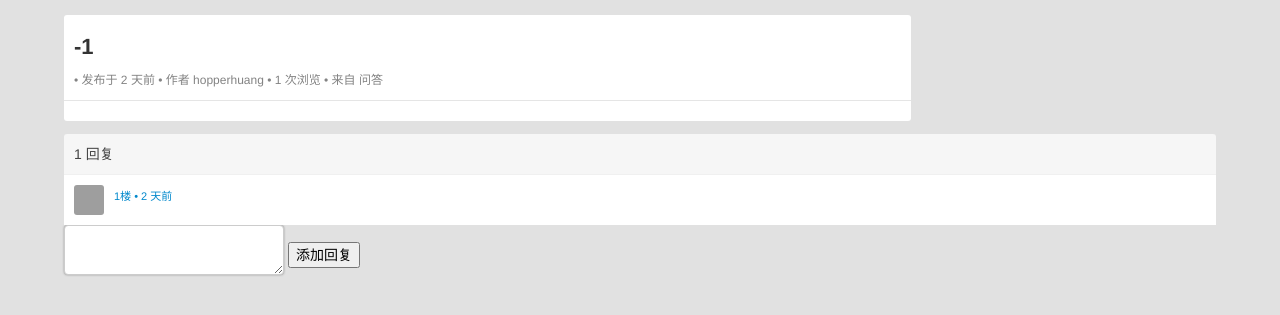
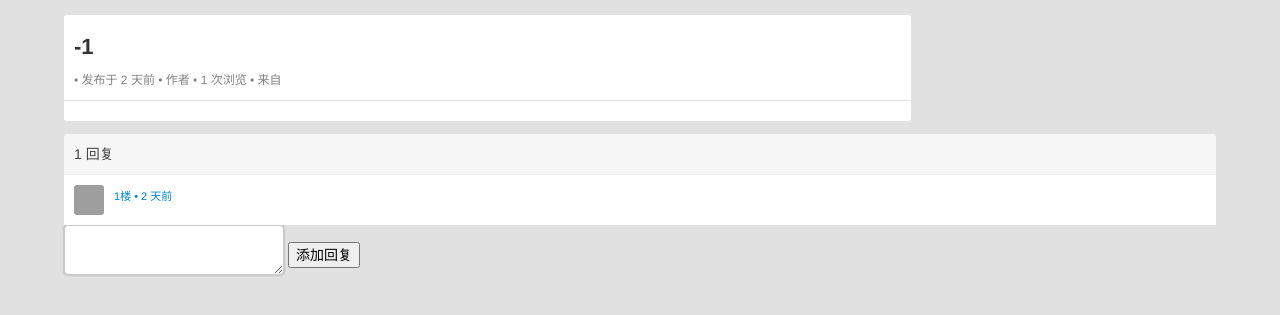
Before and after one commit to Fanlei13/bbs, a Flask app: page /topic/1 in a window 1280 px wide. Shown: the top 315 px of the page. Run offline with Flask 2, Linux system fonts and the light colour scheme; a database or web service that is not in the repository returns one stand-in record (values such as "Sample title"); some libraries are stand-ins or nearby versions; grey boxes are pictures that could not be loaded.

Commit message:
update config.py profile.html detail.html

```diff
--- a/config.py
+++ b/config.py
@@ -1,3 +1,3 @@
 secret_key = 'web18 bbs'
-user_file_director = r'C:\Users\akirayu101\Documents\web20\user_image'
+user_file_director = r'/home/lei/Downloads/web20-3/user_image'
 accept_user_file_type = ['jpg', 'gif', 'png']
--- a/templates/profile.html
+++ b/templates/profile.html
@@ -17,9 +17,9 @@
     </div>
     <title>Upload new File</title>
     <h1>Upload new File</h1>
-    <form method=post action={{ url_for(.add_img) }} enctype=multipart/form-data>
+    <form method=post action="{{ url_for('.add_img') }}" enctype=multipart/form-data>
       <p><input type=file name=file>
-         <input type=submit value=Upload>
+          <input type=submit value=Upload></p>>
     </form>
 
 </body>
--- a/templates/topic/detail.html
+++ b/templates/topic/detail.html
@@ -27,13 +27,13 @@
             </span>
                     <span>
                 作者
-                <a href="/user/hopperhuang">hopperhuang</a>
+                <a href="/user/hopperhuang">{{ topic.user().username }}</a>
         	</span>
                     <span>
           	    {{ topic.views }} 次浏览
         	</span>
                     <span>
-                来自 问答
+                来自 {{topic.board().title}}
             </span>
                 </div>
             </div>
```
